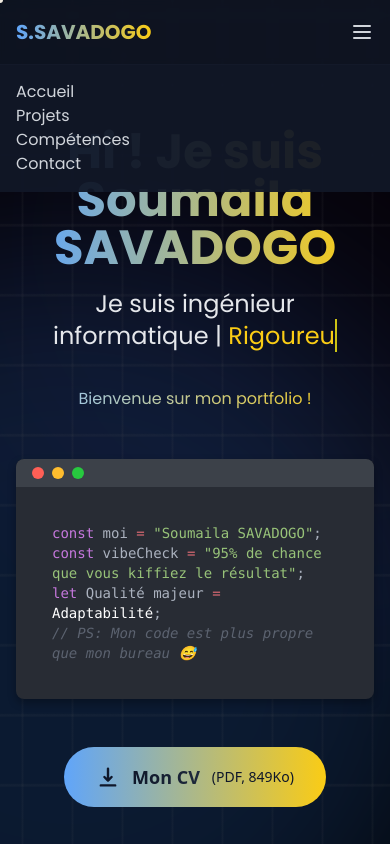
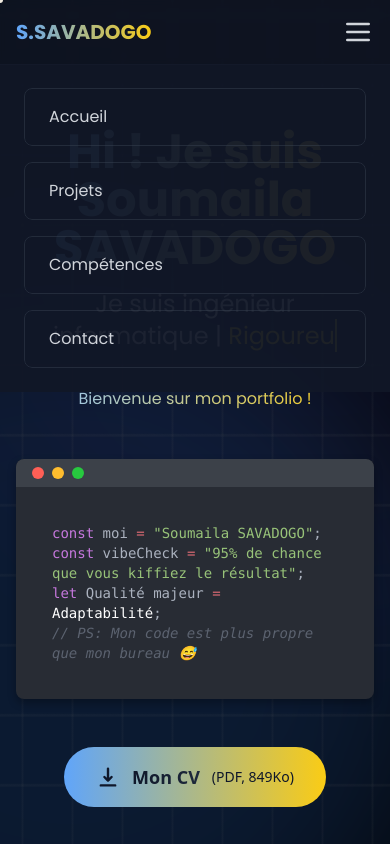
Before and after one commit to 01warrior/portfolio, a React (Vite) app: page / in a window 390 px wide. Both pictures are taken after a click on the button 362 px from the left and 32 px from the top of the page. Shown: the top 844 px of the page. Built offline with nearby package versions, Linux system fonts and the light colour scheme.

Commit message:
correction menu mobile

```diff
--- a/src/components/App.jsx
+++ b/src/components/App.jsx
@@ -204,10 +204,10 @@ function App() {
                 { name: 'Figma', icon: 'https://github.com/01warrior/portfolio/blob/main/assets/figma.png?raw=true',  color: 'from-purple-600 to-pink-500', mastery: 75 },
                 { name: 'MySQL', icon: 'https://github.com/01warrior/portfolio/blob/main/assets/mysql.png?raw=true', color: 'from-blue-500 to-orange-400', mastery: 80 },
                 { name: 'Node.Js', icon: 'https://raw.githubusercontent.com/01warrior/portfolio/18aff3fa26c9d423d48d58c8de82a4fe00d8829f/assets/nodejs.svg',color: 'from-green-700 to-lime-500', mastery:80 },
-                { name: 'Git', icon: 'https://github.com/01warrior/portfolio/blob/main/assets/git.png?raw=true',color: 'from-green-700 to-lime-500', mastery:80 },
-                { name: 'GitHub', icon: 'https://github.com/01warrior/portfolio/blob/main/assets/Github.png?raw=true',color: 'from-green-700 to-lime-500', mastery:90 },
-                { name: 'Postman', icon: 'https://github.com/01warrior/portfolio/blob/main/assets/postmanf.png?raw=true',color: 'from-green-700 to-lime-500', mastery:98 },
-                { name: 'Mongodb', icon: 'https://github.com/01warrior/portfolio/blob/main/assets/mongodb.png?raw=true',color: 'from-green-700 to-lime-500', mastery:80 },
+                { name: 'Git', icon: 'https://github.com/01warrior/portfolio/blob/main/assets/git.png?raw=true',color: 'from-orange-600 to-orange-400' , mastery:80 },
+                { name: 'GitHub', icon: 'https://github.com/01warrior/portfolio/blob/main/assets/Github.png?raw=true',color: 'from-gray-900 to-gray-600', mastery:90 },
+                { name: 'Postman', icon: 'https://github.com/01warrior/portfolio/blob/main/assets/postmanf.png?raw=true', color: 'from-amber-600 to-amber-400', mastery:98 },
+                { name: 'Mongodb', icon: 'https://github.com/01warrior/portfolio/blob/main/assets/mongodb.png?raw=true',color: 'from-green-600 to-emerald-400', mastery:80 },
               ].map((skill, index) => (
         <motion.div
           key={index}
--- a/src/components/Appbar.jsx
+++ b/src/components/Appbar.jsx
@@ -82,9 +82,9 @@ function Appbar() {
             onClick={() => setIsMenuOpen(!isMenuOpen)}
             whileHover={{ scale: 1.1 }}
             whileTap={{ scale: 0.9 }}
-            className="lg:hidden text-gray-300 hover:text-purple-400"
+            className="lg:hidden text-gray-300 hover:text-yellow-400"
           >
-            <svg className="w-6 h-6" fill="none" stroke="currentColor" viewBox="0 0 24 24">
+            <svg className="w-8 h-8" fill="none" stroke="currentColor" viewBox="0 0 24 24">
               <path strokeLinecap="round" strokeLinejoin="round" strokeWidth={2} d="M4 6h16M4 12h16M4 18h16" />
             </svg>
           </motion.button>
@@ -97,12 +97,13 @@ function Appbar() {
           variants={menuVariants}
           className="lg:hidden absolute top-16 left-0 right-0 bg-gray-900/95 backdrop-blur-sm overflow-hidden"
         >
-          <div className="flex flex-col py-4">
+          <div className="flex flex-col space-y-4 p-6">
             {navLinks.map((link) => (
               <motion.div
                 key={link.id}
                 whileHover={{ x: 10 }}
                 whileTap={{ scale: 0.95 }}
+                className="rounded-lg overflow-hidden"
               >
                 <Link
                   to={link.id}
@@ -110,7 +111,7 @@ function Appbar() {
                   smooth={true}
                   duration={500}
                   onClick={() => setIsMenuOpen(false)}
-                  className="px-4 py-3 text-gray-300 hover:text-yellow-400 hover:bg-gray-800/50 transition-all"
+                  className="block px-6 py-4 text-gray-300 hover:text-yellow-400 hover:bg-gray-800/50 transition-all rounded-lg border border-gray-700/50 hover:border-yellow-400/50 shadow-lg"
                 >
                   {link.label}
                 </Link>
```
